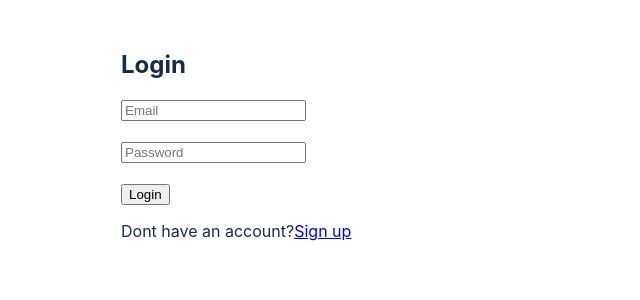
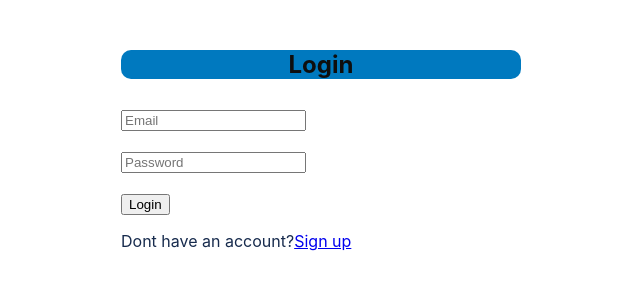
Before and after one commit to nirajbhayera4/Task-Management-Platform-Full--stack-, a React app in the folder frontend/: page /login in a window 1280 px wide. Shown: the top 300 px of the page, without its empty margins (319-959 px from the left). Built offline with nearby package versions, Linux system fonts and the light colour scheme; the HTML template or start-up script is replaced by a standard one.

Commit message:
Style the login heading
Add a dedicated CSS class for the login heading and import the stylesheet in the login page.

```diff
--- /dev/null
+++ b/frontend/src/Pages/Login.css
@@ -0,0 +1,8 @@
+.login-heading{
+    color:rgb(14, 14, 14);
+    text-align: center;
+    margin-bottom: 30px;
+    background-color: #0079bf;
+    font-family: 'Inter',-apple-system,'Segoe UI', 'sans-serif';
+    border-radius: 10px;
+}
--- a/frontend/src/Pages/Login.jsx
+++ b/frontend/src/Pages/Login.jsx
@@ -1,6 +1,7 @@
 import {useState} from 'react'
 import {useNavigate, Link} from 'react-router-dom';
 import api from '../api/axios';
+import './Login.css';
 
 function Login(){
     const [email, setEmail]=useState();
@@ -25,7 +26,7 @@ function Login(){
     }
     return (
         <div style={{maxWidth :400,margin:'50px auto'}}>
-            <h2>Login</h2>
+            <h2 className="login-heading">Login</h2>
             <form onSubmit={handleSubmit}>
                 <input type="email" placeholder="Email" value={email} onChange={(e)=>setEmail(e.target.value)} required /><br/><br />
                 <input type="password" placeholder="Password" value={password} onChange={(e)=>setPassword(e.target.value)} required /><br/><br />
```
